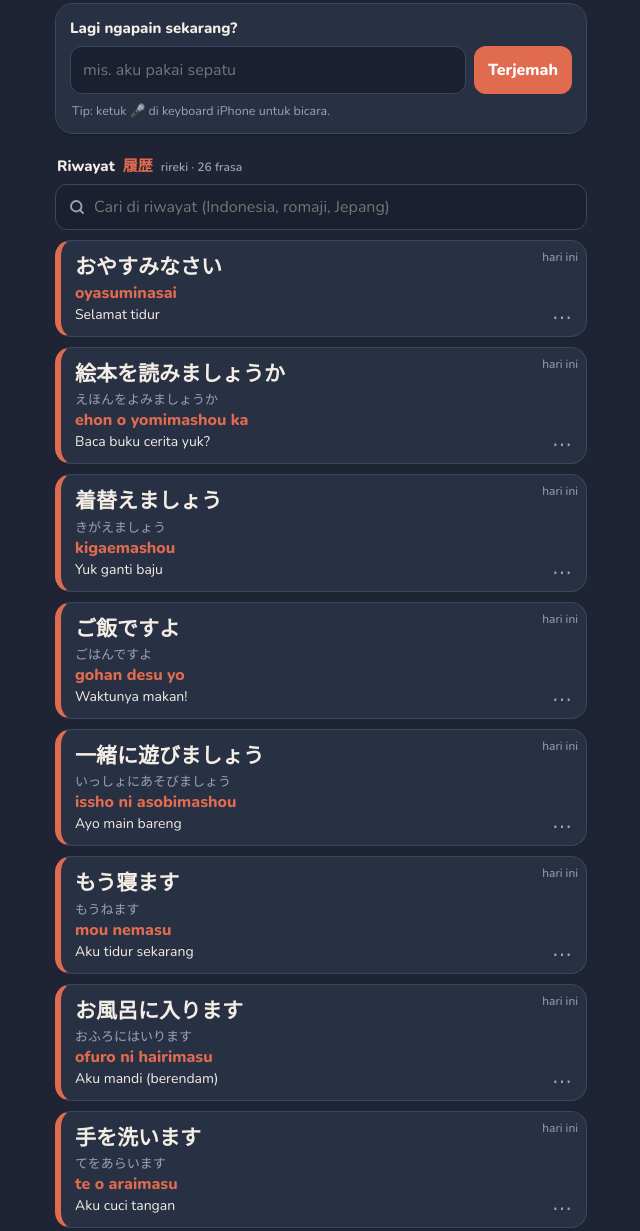
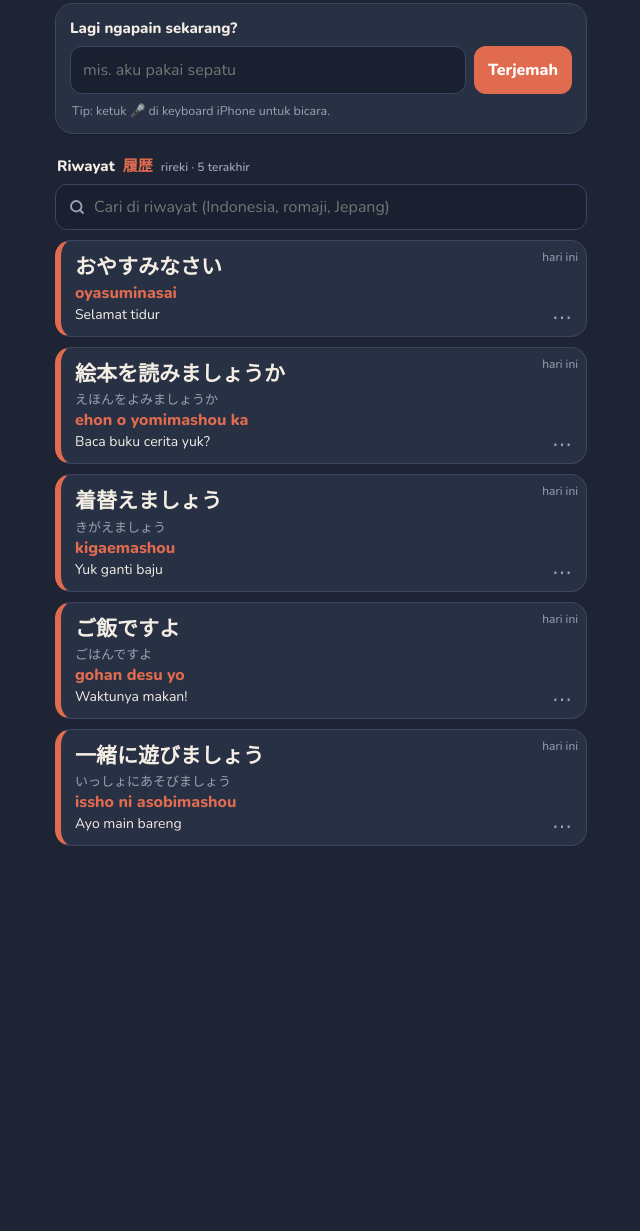
Before and after one commit to zakariandys/shinobi-nihongo, a plain HTML site: page index.html in a window 1280 px wide. Shown: the part 519-1750 px from the top of the page, without its empty margins (319-959 px from the left). After the commit the page ends 1525 px from the top, so only its background shows below. Drawn offline with nearby package versions, Linux system fonts and the light colour scheme; a web font is replaced by a local one.

Commit message:
Show only the 5 latest entries in Riwayat (search still covers all)
Co-Authored-By: Claude Opus 5.5 <noreply@anthropic.com>
Claude-Session: https://claude.ai/code/session_019csSV56vJb3m9iUynuzRdk

```diff
--- a/index.html
+++ b/index.html
@@ -579,11 +579,12 @@ function ago(ts){if(!ts)return 'belum pernah';var d=Math.floor((Date.now()-ts)/8
 
 /* ---------- list ---------- */
 var searchQ='',ACTIVE_MAX=10,queued=0;
+var HIST_MAX=5;
 function view(){
  var q=searchQ.trim().toLowerCase();
  var ps=data.phrases.filter(function(p){return !q||[p.jp,p.kana,p.romaji,p.arti,p.src].join(' ').toLowerCase().indexOf(q)>=0});
  ps.sort(function(a,b){return (b.created||0)-(a.created||0)});
- return ps;
+ return q?ps:ps.slice(0,HIST_MAX);
 }
 function detailHtml(p){
  var h='';
@@ -604,7 +605,7 @@ function cardHtml(p){
 function renderTools(){}
 function renderList(){
  var ps=view();
- $('count').textContent=ps.length+' frasa';
+ $('count').textContent=searchQ.trim()?ps.length+' hasil':ps.length+' terakhir';
  $('list').innerHTML=ps.length?ps.map(cardHtml).join(''):
   '<p class="empty">'+(searchQ?'Tidak ada frasa yang cocok.':'Belum ada riwayat. Ketik kegiatanmu di atas.')+'</p>';
 }
--- a/sw.js
+++ b/sw.js
@@ -1,5 +1,5 @@
 // Shinobi Nihongo service worker: app shell offline, fonts cached at runtime.
-const CACHE = 'shinobi-v7';
+const CACHE = 'shinobi-v8';
 const SHELL = ['./', 'index.html', 'manifest.json', 'icons/apple-touch-icon.png', 'icons/icon-192.png', 'icons/icon-512.png'];
 
 self.addEventListener('install', e => {
```
